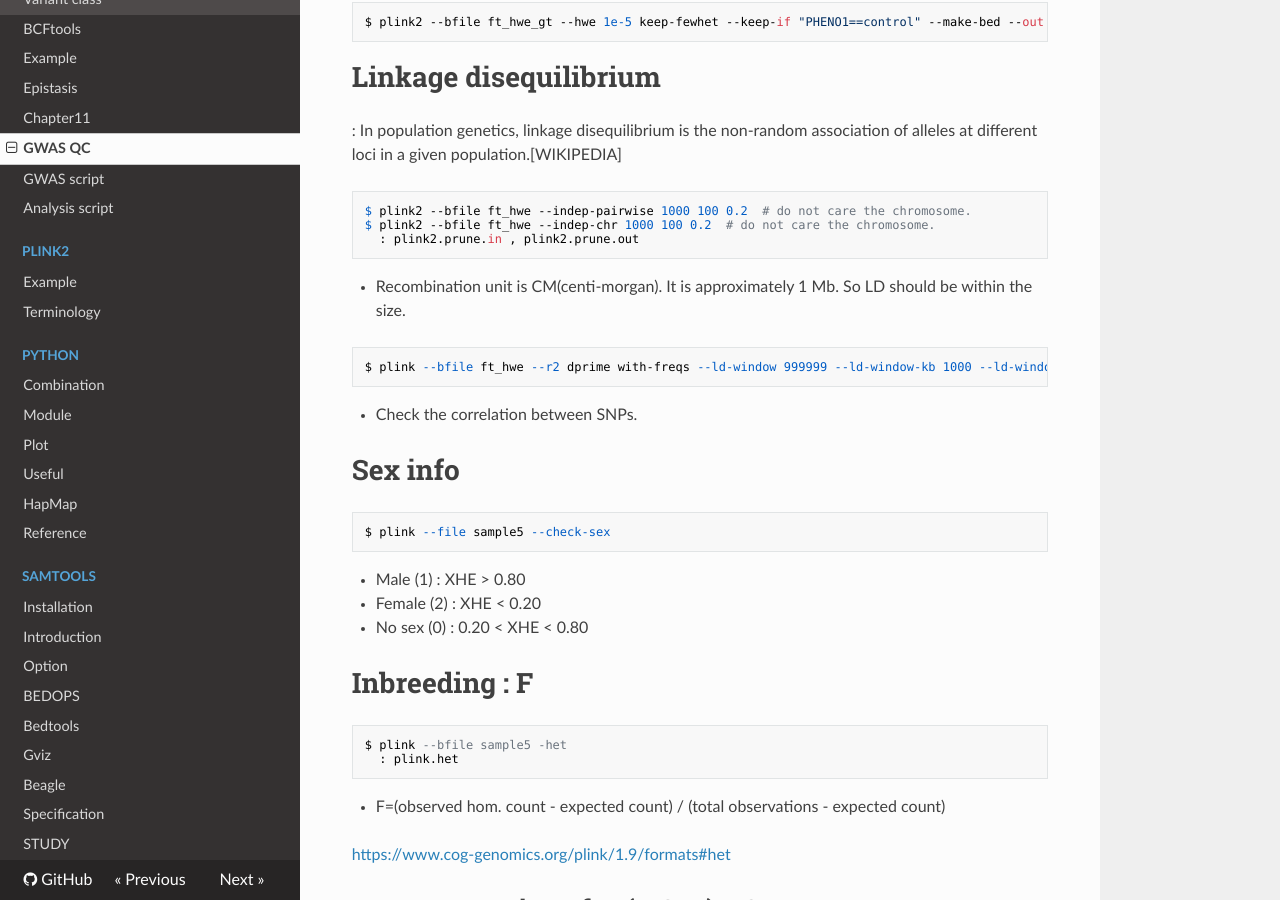
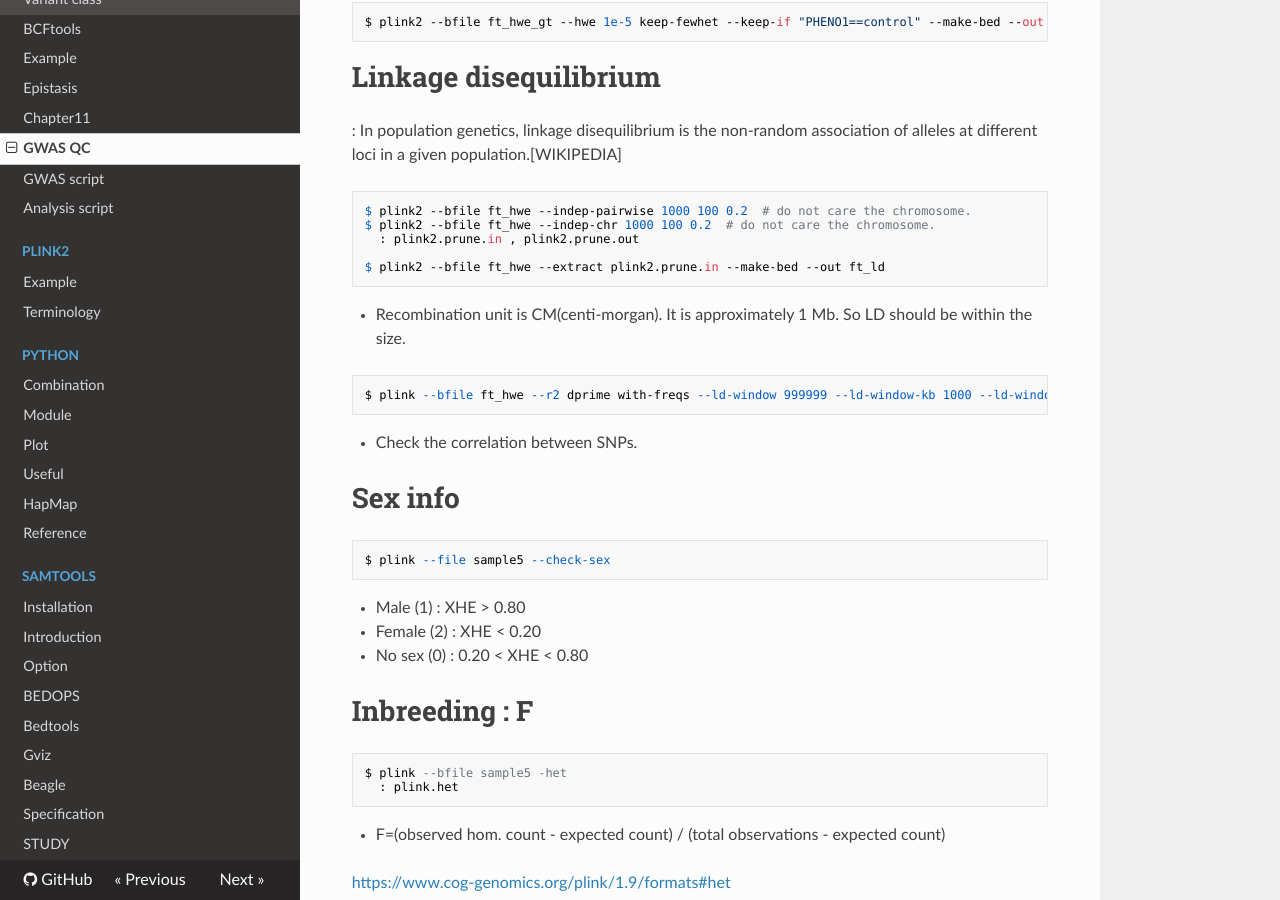
Before and after one commit to WonyoungCho/plink, an MkDocs documentation site: the page built from docs/GWAS.md, in a window 1280 px wide and 900 px high, scrolled down 1864 px. Built offline with MkDocs 1.6.1, drawn with Linux system fonts in a browser that asks for light colours; nearby versions of some CDN libraries; old or Windows-style settings are respelled for this version of MkDocs.

Commit message:
Update GWAS.md

````diff
--- a/docs/GWAS.md
+++ b/docs/GWAS.md
@@ -75,6 +75,8 @@ $ plink2 --bfile ft_hwe_gt --hwe 1e-5 keep-fewhet --keep-if "PHENO1==control" --
 $ plink2 --bfile ft_hwe --indep-pairwise 1000 100 0.2  # do not care the chromosome.
 $ plink2 --bfile ft_hwe --indep-chr 1000 100 0.2  # do not care the chromosome.
   : plink2.prune.in , plink2.prune.out
+
+$ plink2 --bfile ft_hwe --extract plink2.prune.in --make-bed --out ft_ld
 ```
 - Recombination unit is CM(centi-morgan). It is approximately 1 Mb. So LD should be within the size.
 
````
